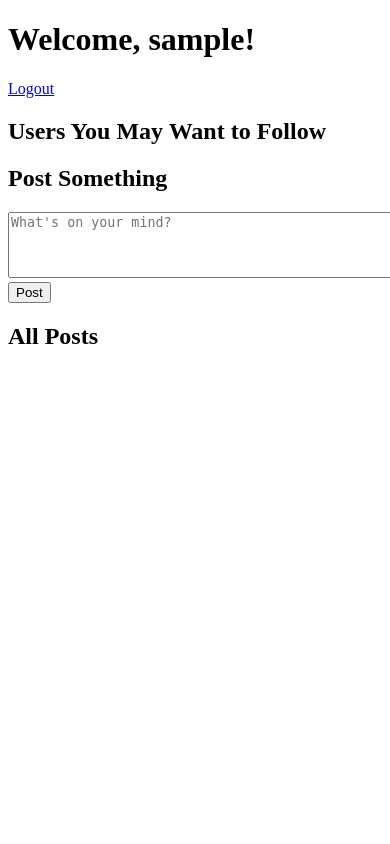
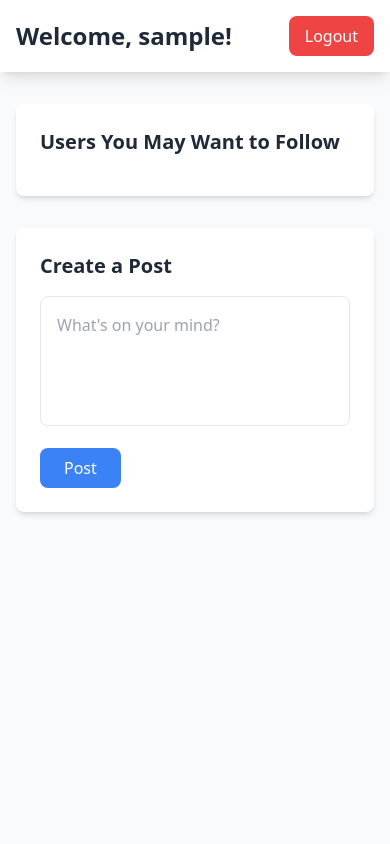
Before and after one commit to GOATAFI/mini_X, a PHP site: page /Mini-X/homepage.php in a window 390 px wide; the page is wider, and only the part inside the window is pictured. Run offline with PHP 8.4, Linux system fonts and the light colour scheme; the visitor is signed in with stand-in values (Sample User, id 1); data that the repository does not hold is empty; some libraries are stand-ins or nearby versions.

Commit message:
homepage reinovated

```diff
--- a/homepage.php
+++ b/homepage.php
@@ -10,14 +10,12 @@ require 'backend/db.php';
 
 $currentUserId = $_SESSION['user_id'];
 
-// Fetch all posts from the database
 $stmt = $pdo->query("SELECT posts.id, posts.content, posts.created_at, posts.user_id, users.username
                      FROM posts
                      JOIN users ON posts.user_id = users.id
                      ORDER BY posts.created_at DESC");
 $posts = $stmt->fetchAll();
 
-// Fetch users the current user may want to follow
 $usersStmt = $pdo->prepare("SELECT * FROM users WHERE id != ?");
 $usersStmt->execute([$currentUserId]);
 $users = $usersStmt->fetchAll();
@@ -30,70 +28,120 @@ $users = $usersStmt->fetchAll();
     <meta charset="UTF-8">
     <meta name="viewport" content="width=device-width, initial-scale=1.0">
     <title>Homepage</title>
+    <script src="https://cdn.tailwindcss.com"></script>
 </head>
 
-<body>
-    <h1>Welcome, <?php echo htmlspecialchars($_SESSION['username']); ?>!</h1>
-    <a href="backend/routes/logout.php">Logout</a>
+<body class="bg-gray-50 min-h-screen">
+    <!-- Navigation Bar -->
+    <nav class="bg-white shadow-lg">
+        <div class="max-w-6xl mx-auto px-4">
+            <div class="flex justify-between items-center py-4">
+                <h1 class="text-2xl font-bold text-gray-800">
+                    Welcome, <?php echo htmlspecialchars($_SESSION['username']); ?>!
+                </h1>
+                <a href="backend/routes/logout.php"
+                    class="bg-red-500 hover:bg-red-600 text-white px-4 py-2 rounded-lg transition duration-200">
+                    Logout
+                </a>
+            </div>
+        </div>
+    </nav>
 
-    <!-- Suggest Users to Follow -->
-    <h2>Users You May Want to Follow</h2>
+    <div class="max-w-6xl mx-auto px-4 py-8">
+        <div class="grid grid-cols-1 md:grid-cols-3 gap-8">
+            <!-- Left Sidebar - Users to Follow -->
+            <div class="md:col-span-1">
+                <div class="bg-white rounded-lg shadow-md p-6">
+                    <h2 class="text-xl font-semibold mb-4 text-gray-800">Users You May Want to Follow</h2>
+                    <div class="space-y-4">
                         <?php foreach ($users as $user): ?>
-        <div>
-            <strong><?php echo htmlspecialchars($user['username']); ?></strong>
-
+                            <div class="flex items-center justify-between p-3 bg-gray-50 rounded-lg">
+                                <strong class="text-gray-700"><?php echo htmlspecialchars($user['username']); ?></strong>
                                 <?php
-            // Check if the logged-in user is already following this user
                                 $checkFollowStmt = $pdo->prepare("SELECT COUNT(*) FROM follows WHERE follower_id = ? AND followee_id = ?");
                                 $checkFollowStmt->execute([$currentUserId, $user['id']]);
                                 $isFollowing = $checkFollowStmt->fetchColumn();
                                 ?>
-
                                 <?php if ($isFollowing): ?>
-                <!-- Unfollow Form -->
                                     <form action="backend/routes/unfollow.php" method="POST">
                                         <input type="hidden" name="followee_id" value="<?php echo $user['id']; ?>">
-                    <button type="submit">Unfollow</button>
+                                        <button type="submit"
+                                            class="bg-gray-500 hover:bg-gray-600 text-white px-4 py-2 rounded-lg text-sm transition duration-200">
+                                            Unfollow
+                                        </button>
                                     </form>
                                 <?php else: ?>
-                <!-- Follow Form -->
                                     <form action="backend/routes/follow.php" method="POST">
                                         <input type="hidden" name="followee_id" value="<?php echo $user['id']; ?>">
-                    <button type="submit">Follow</button>
+                                        <button type="submit"
+                                            class="bg-blue-500 hover:bg-blue-600 text-white px-4 py-2 rounded-lg text-sm transition duration-200">
+                                            Follow
+                                        </button>
                                     </form>
                                 <?php endif; ?>
                             </div>
                         <?php endforeach; ?>
+                    </div>
+                </div>
+            </div>
 
-    <h2>Post Something</h2>
+            <!-- Main Content Area -->
+            <div class="md:col-span-2">
+                <!-- Create Post Section -->
+                <div class="bg-white rounded-lg shadow-md p-6 mb-8">
+                    <h2 class="text-xl font-semibold mb-4 text-gray-800">Create a Post</h2>
                     <form action="backend/routes/post.php" method="POST">
-        <textarea name="content" rows="4" cols="50" placeholder="What's on your mind?"></textarea>
-        <br>
-        <button type="submit">Post</button>
+                        <textarea name="content"
+                            rows="4"
+                            class="w-full p-4 border border-gray-200 rounded-lg focus:ring-2 focus:ring-blue-500 focus:border-transparent resize-none"
+                            placeholder="What's on your mind?"></textarea>
+                        <button type="submit"
+                            class="mt-4 bg-blue-500 hover:bg-blue-600 text-white px-6 py-2 rounded-lg transition duration-200">
+                            Post
+                        </button>
                     </form>
+                </div>
 
-    <h2>All Posts</h2>
+                <!-- Posts Feed -->
+                <div class="space-y-8">
                     <?php foreach ($posts as $post): ?>
+                        <div class="bg-white rounded-lg shadow-md p-6">
+                            <div class="flex justify-between items-start mb-4">
                                 <div>
-            <strong><?php echo htmlspecialchars($post['username']); ?>:</strong>
-            <p><?php echo htmlspecialchars($post['content']); ?></p>
-            <small>Posted on <?php echo $post['created_at']; ?></small>
+                                    <h3 class="font-semibold text-lg text-gray-800">
+                                        <?php echo htmlspecialchars($post['username']); ?>
+                                    </h3>
+                                    <p class="text-gray-500 text-sm">
+                                        Posted on <?php echo $post['created_at']; ?>
+                                    </p>
+                                </div>
+                                <?php if ($post['user_id'] === $currentUserId): ?>
+                                    <div class="flex space-x-2">
+                                        <form action="backend/routes/edit_post.php" method="POST">
+                                            <input type="hidden" name="post_id" value="<?php echo $post['id']; ?>">
+                                            <button type="submit"
+                                                class="bg-gray-100 hover:bg-gray-200 text-gray-600 px-4 py-2 rounded-lg text-sm transition duration-200">
+                                                Edit
+                                            </button>
+                                        </form>
+                                        <form action="backend/routes/delete_post.php" method="POST">
+                                            <input type="hidden" name="post_id" value="<?php echo $post['id']; ?>">
+                                            <button type="submit"
+                                                onclick="return confirm('Are you sure you want to delete this post?');"
+                                                class="bg-red-100 hover:bg-red-200 text-red-600 px-4 py-2 rounded-lg text-sm transition duration-200">
+                                                Delete
+                                            </button>
+                                        </form>
+                                    </div>
+                                <?php endif; ?>
+                            </div>
 
-            <?php if ($post['user_id'] === $currentUserId): ?>
-                <!-- Edit and Delete Options -->
-                <form action="backend/routes/edit_post.php" method="POST" style="display:inline;">
-                    <input type="hidden" name="post_id" value="<?php echo $post['id']; ?>">
-                    <button type="submit">Edit</button>
-                </form>
-                <form action="backend/routes/delete_post.php" method="POST" style="display:inline;">
-                    <input type="hidden" name="post_id" value="<?php echo $post['id']; ?>">
-                    <button type="submit" onclick="return confirm('Are you sure you want to delete this post?');">Delete</button>
-                </form>
-            <?php endif; ?>
+                            <p class="text-gray-700 mb-6"><?php echo htmlspecialchars($post['content']); ?></p>
 
-            <h4>Comments:</h4>
+                            <!-- Comments Section -->
+                            <div class="border-t pt-4">
+                                <h4 class="font-semibold text-gray-700 mb-4">Comments</h4>
                                 <?php
-            // Fetch comments for this post
                                 $commentStmt = $pdo->prepare("SELECT comments.content, comments.created_at, users.username
                                                           FROM comments
                                                           JOIN users ON comments.user_id = users.id
@@ -103,25 +151,43 @@ $users = $usersStmt->fetchAll();
                                 $comments = $commentStmt->fetchAll();
                                 ?>
 
+                                <div class="space-y-4 mb-4">
                                     <?php foreach ($comments as $comment): ?>
-                <div>
-                    <strong><?php echo htmlspecialchars($comment['username']); ?>:</strong>
-                    <p><?php echo htmlspecialchars($comment['content']); ?></p>
-                    <small>Commented on <?php echo $comment['created_at']; ?></small>
+                                        <div class="bg-gray-50 rounded-lg p-4">
+                                            <div class="flex justify-between items-start">
+                                                <strong class="text-gray-700">
+                                                    <?php echo htmlspecialchars($comment['username']); ?>
+                                                </strong>
+                                                <small class="text-gray-500">
+                                                    <?php echo $comment['created_at']; ?>
+                                                </small>
+                                            </div>
+                                            <p class="text-gray-600 mt-2">
+                                                <?php echo htmlspecialchars($comment['content']); ?>
+                                            </p>
                                         </div>
                                     <?php endforeach; ?>
+                                </div>
 
                                 <!-- Comment Form -->
-            <form action="backend/routes/comment.php" method="POST">
+                                <form action="backend/routes/comment.php" method="POST" class="mt-4">
                                     <input type="hidden" name="post_id" value="<?php echo $post['id']; ?>">
-                <textarea name="content" rows="2" cols="50" placeholder="Write a comment..."></textarea>
-                <br>
-                <button type="submit">Comment</button>
+                                    <textarea name="content"
+                                        rows="2"
+                                        class="w-full p-3 border border-gray-200 rounded-lg focus:ring-2 focus:ring-blue-500 focus:border-transparent resize-none"
+                                        placeholder="Write a comment..."></textarea>
+                                    <button type="submit"
+                                        class="mt-2 bg-gray-500 hover:bg-gray-600 text-white px-4 py-2 rounded-lg text-sm transition duration-200">
+                                        Comment
+                                    </button>
                                 </form>
-            <hr>
+                            </div>
                         </div>
                     <?php endforeach; ?>
-
+                </div>
+            </div>
+        </div>
+    </div>
 </body>
 
 </html>
```
Also changed, not shown: backend/routes/post.php (+18 -17 lines). Lines whose indentation alone changed are shown as unchanged.
